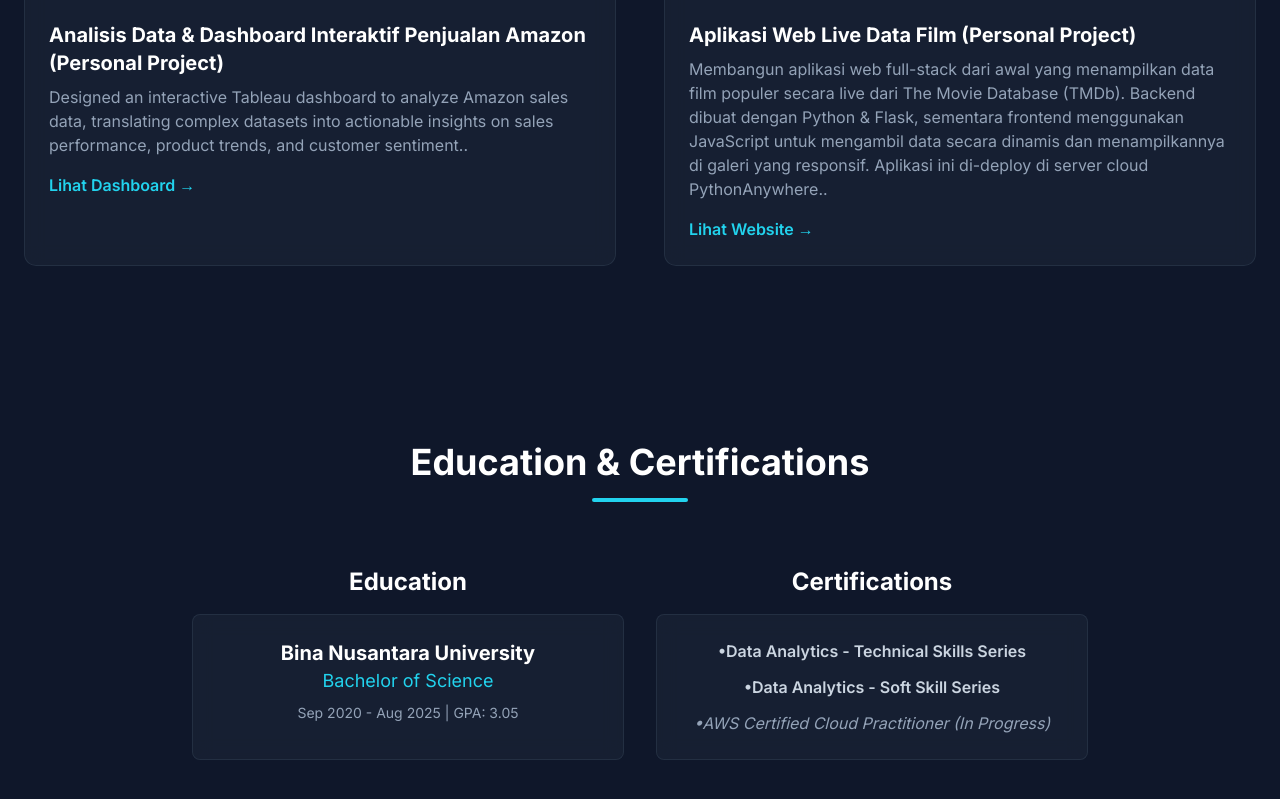
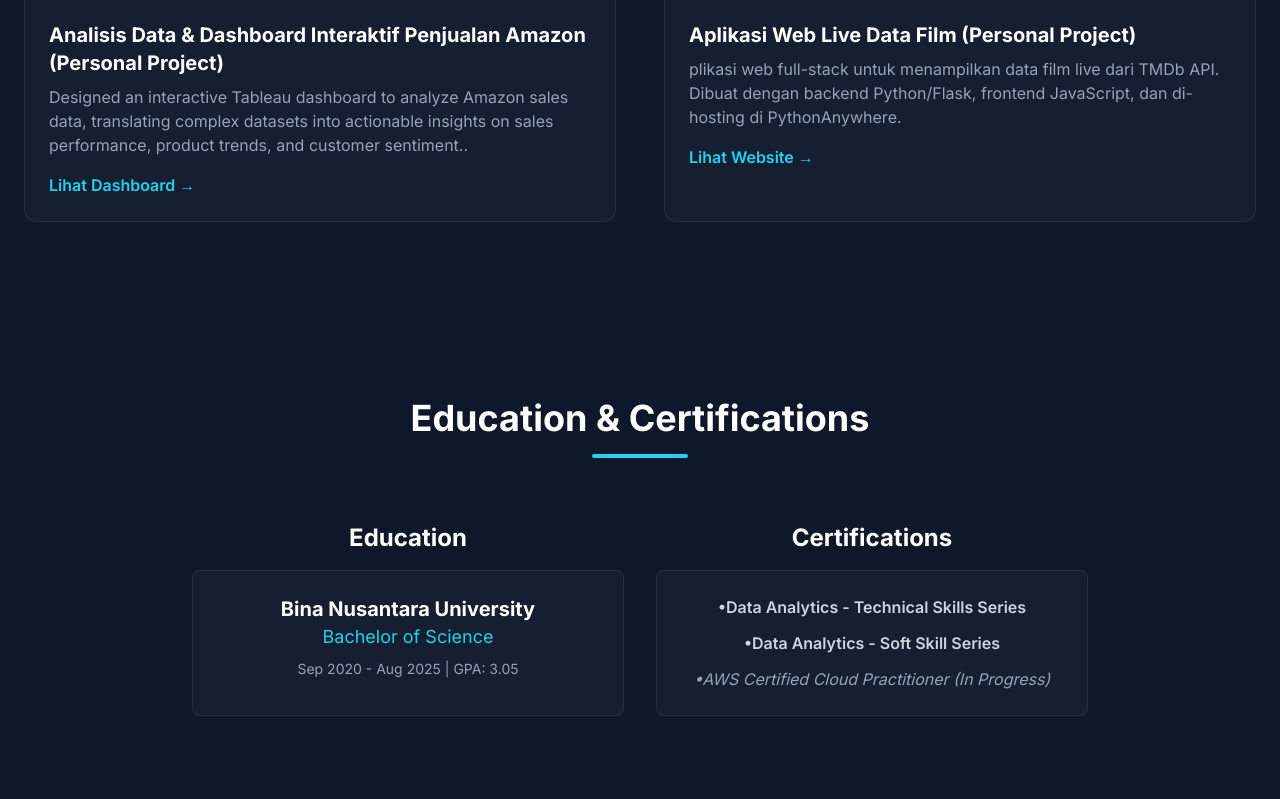
Before and after one commit to cescrafli/Website-MRMP, a plain HTML site: page index.html in a window 1280 px wide. Shown: the part 6015-6814 px from the top of the page. Drawn offline with nearby package versions, Linux system fonts and the light colour scheme.

Commit message:
website-mrmp

```diff
--- a/index.html
+++ b/index.html
@@ -329,9 +329,7 @@ A recent Information Systems graduate from Bina Nusantara University with a stro
                     <img src="Images/dashboardfilm.png" alt="Gambar Dashboard film" class="w-full h-60 object-cover group-hover:opacity-90 transition-opacity">
                     <div class="p-6">
                         <h3 class="text-xl font-bold text-white">Aplikasi Web Live Data Film (Personal Project)</h3>
-                        <p class="mt-2 text-slate-400">Membangun aplikasi web full-stack dari awal yang menampilkan data film populer secara live dari The Movie Database (TMDb).
-                        Backend dibuat dengan Python & Flask, sementara frontend menggunakan JavaScript untuk mengambil data secara dinamis dan menampilkannya di galeri yang responsif.
-                        Aplikasi ini di-deploy di server cloud PythonAnywhere..</p>
+                        <p class="mt-2 text-slate-400">plikasi web full-stack untuk menampilkan data film live dari TMDb API. Dibuat dengan backend Python/Flask, frontend JavaScript, dan di-hosting di PythonAnywhere.</p>
                         <a href="http://cescrafli.pythonanywhere.com" target="_blank" rel="noopener noreferrer" class="inline-block mt-4 text-cyan-400 font-semibold group-hover:text-cyan-300">
                             Lihat Website &rarr;
                         </a>
```
